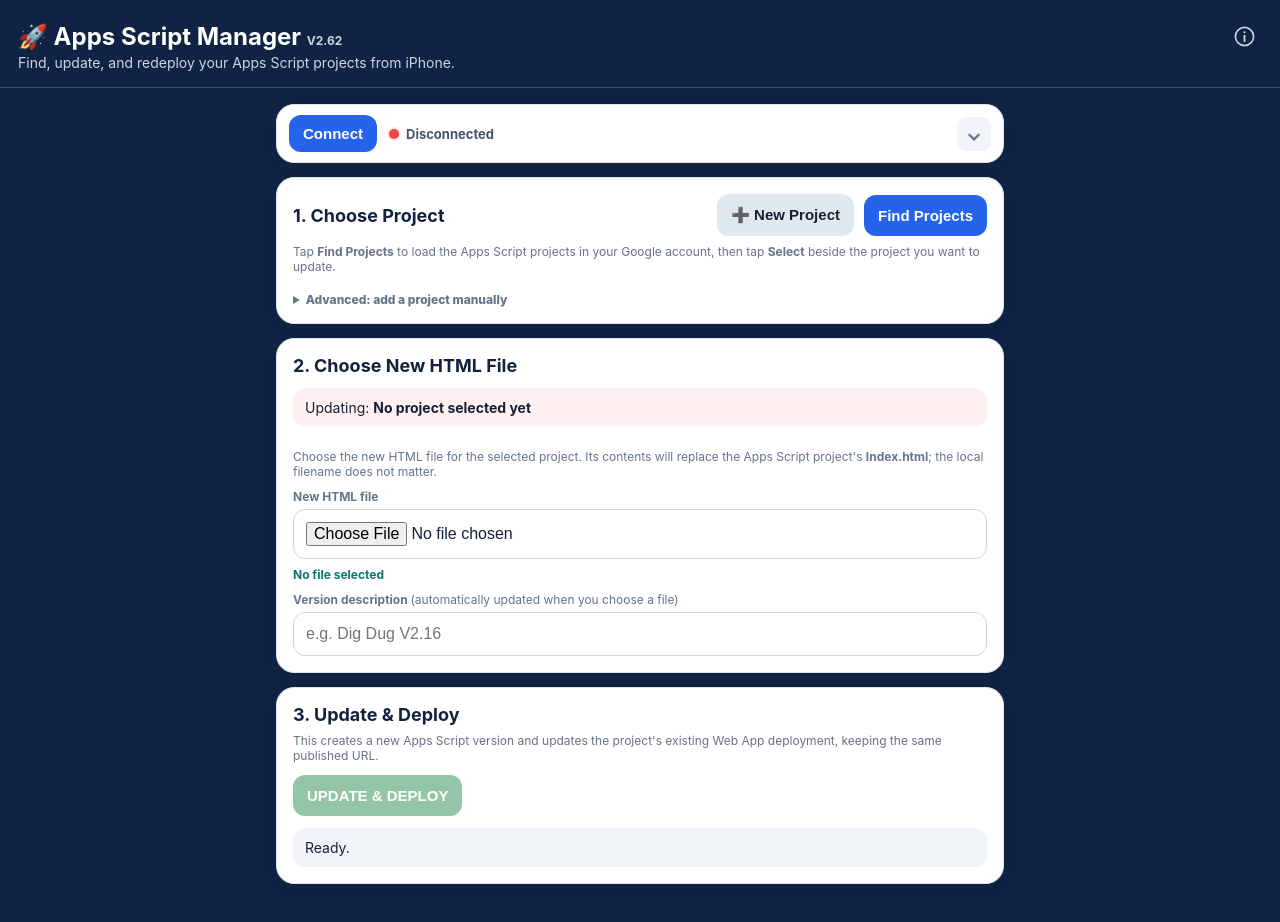
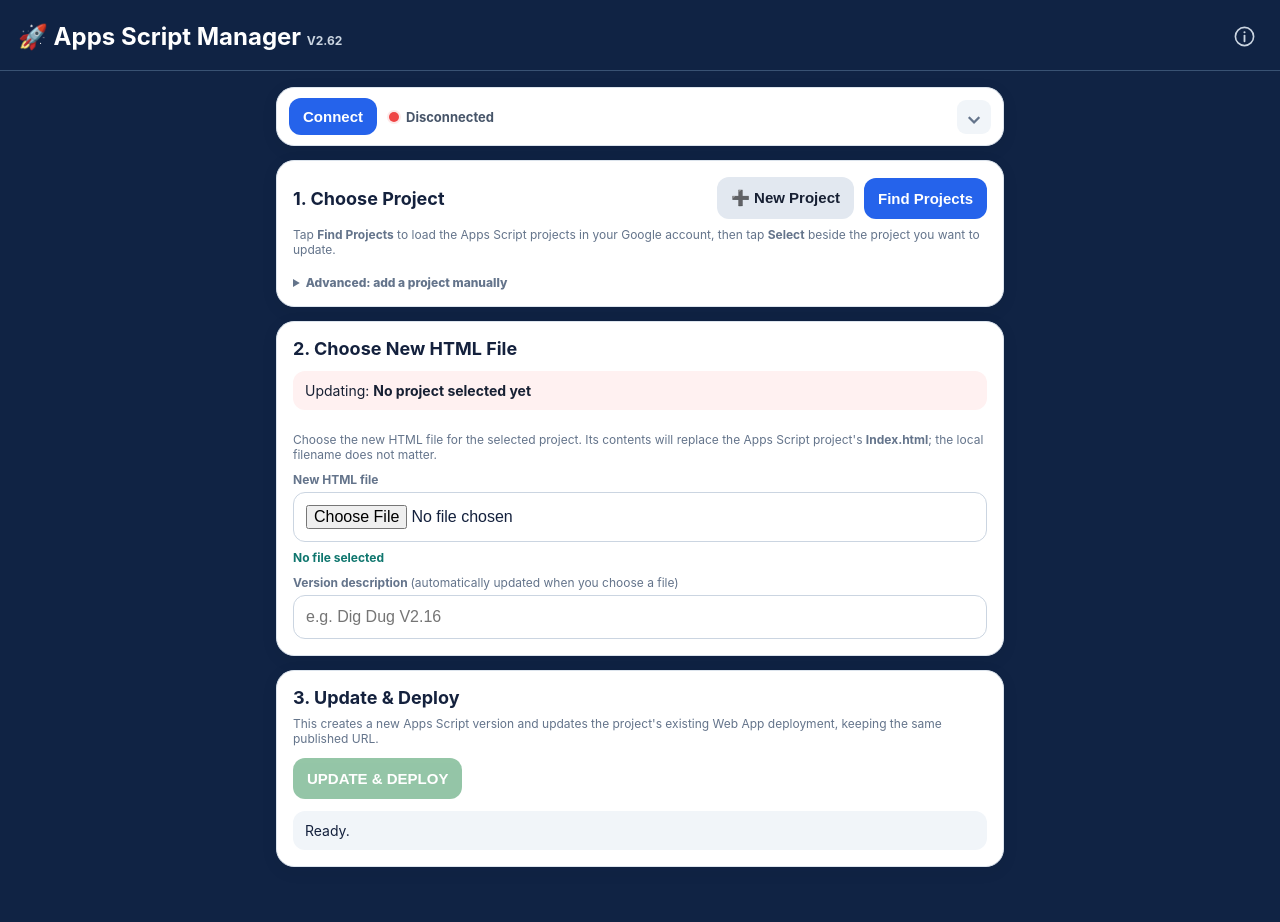
Before and after one commit to jrose2001zebra/App-scripts-manager, a plain HTML site: page index.html in a window 1280 px wide. Drawn offline with Linux system fonts and the light colour scheme.

Commit message:
Remove subtitle from manager title bar

```diff
--- a/index.html
+++ b/index.html
@@ -10,7 +10,7 @@
 :root{font-family:-apple-system,BlinkMacSystemFont,"Segoe UI",sans-serif;--page-navy:#102344;color:#14213d;background:var(--page-navy)}
 *{box-sizing:border-box} body{margin:0;min-height:100vh}
 header{padding:max(18px,env(safe-area-inset-top)) 18px 16px;background:var(--page-navy);color:#fff;border-bottom:1px solid #395273;position:sticky;top:0;z-index:5}
-h1{font-size:24px;margin:3px 0}.sub{color:#cbd5e1;font-size:14px}
+h1{font-size:24px;margin:3px 0}
 main{max-width:760px;margin:auto;padding:16px 16px calc(28px + env(safe-area-inset-bottom))}
 .card{background:#fff;border:1px solid #dce4ed;border-radius:18px;padding:16px;margin-bottom:14px;box-shadow:0 4px 18px rgba(15,23,42,.06)}
 .row{display:flex;gap:10px;align-items:center;flex-wrap:wrap}.grow{flex:1}
@@ -85,7 +85,7 @@ button:disabled{opacity:.45}.status{font-size:14px;padding:11px 12px;border-radi
 </style>
 </head>
 <body>
-<header><div class="managerTitleRow"><h1>🚀 Apps Script Manager <span style="font-size:12px;color:#cbd5e1">V2.62</span></h1><button id="managerInfoButton" class="managerInfoButton" type="button" aria-label="How to update this manager on GitHub" aria-haspopup="dialog" aria-controls="managerHelp" aria-expanded="false"><svg viewBox="0 0 24 24" fill="none" aria-hidden="true"><circle cx="12" cy="12" r="9.5" stroke="currentColor" stroke-width="1.7"/><circle cx="12" cy="7.5" r="1.1" fill="currentColor"/><path d="M12 11v6" stroke="currentColor" stroke-width="1.9" stroke-linecap="round"/></svg></button></div><div class="sub">Find, update, and redeploy your Apps Script projects from iPhone.</div></header>
+<header><div class="managerTitleRow"><h1>🚀 Apps Script Manager <span style="font-size:12px;color:#cbd5e1">V2.62</span></h1><button id="managerInfoButton" class="managerInfoButton" type="button" aria-label="How to update this manager on GitHub" aria-haspopup="dialog" aria-controls="managerHelp" aria-expanded="false"><svg viewBox="0 0 24 24" fill="none" aria-hidden="true"><circle cx="12" cy="12" r="9.5" stroke="currentColor" stroke-width="1.7"/><circle cx="12" cy="7.5" r="1.1" fill="currentColor"/><path d="M12 11v6" stroke="currentColor" stroke-width="1.9" stroke-linecap="round"/></svg></button></div></header>
 <main>
 <section class="card connectionBar" aria-label="Google connection">
   <button id="auth" class="primary">Connect</button>
```
